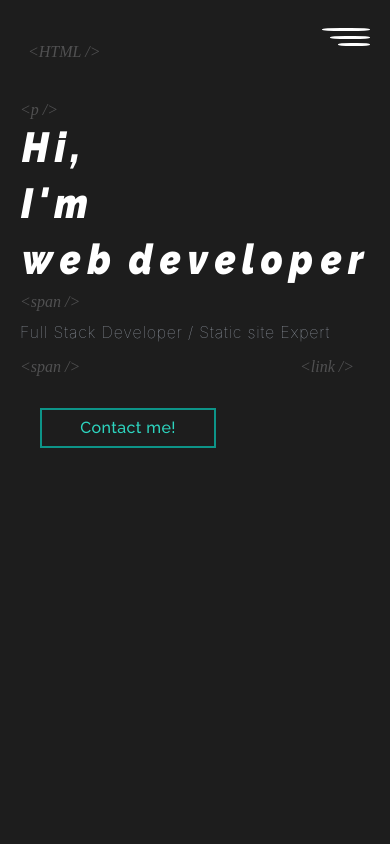
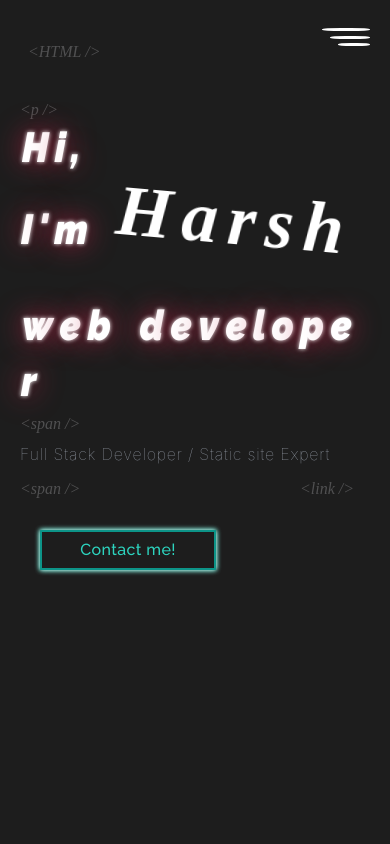
Before and after one commit to DeveHk/DeveHk.github.io, a React (Vite) app: page / in a window 390 px wide. Shown: the top 844 px of the page. Built offline with nearby package versions, Linux system fonts and the light colour scheme; a web font is replaced by a local one.

Commit message:
project added

```diff
--- a/src/App.scss
+++ b/src/App.scss
@@ -95,13 +95,16 @@ body {
 }
 
 .button {
+  box-shadow: 0 0 5px #fff, 0 0 5px rgb(8, 253, 216);
   transition: all 1s;
   position: relative;
   overflow: hidden;
   box-sizing: border-box;
   z-index: 1;
 }
-
+.button:hover{
+  box-shadow: 0 0 5px #fff, 0 0 20px rgb(8, 253, 216);
+}
 
 .button::before {
   transition: all 0.4s;
--- a/src/assets/Components/header/Contact.jsx
+++ b/src/assets/Components/header/Contact.jsx
@@ -10,7 +10,7 @@ const Contact = ({ text }) => {
                 }, 2200
             )
             ti.current.style.animationDelay = "2.1s"
-            ti.current.classList.add('slide-top')
+            ti.current.classList.add('slide-t')
         },[]
     )
     return (
--- a/src/assets/Components/header/Fullhead.jsx
+++ b/src/assets/Components/header/Fullhead.jsx
@@ -2,6 +2,8 @@ import React, { useEffect, useRef } from 'react'
 import Txt from '../Others/Txt'
 import './Animation.css'
 import Contact from './Contact'
+
+import './header.scss'
 import Title from './Title'
 
 const Fullhead = () => {
--- a/src/assets/Components/header/Title.jsx
+++ b/src/assets/Components/header/Title.jsx
@@ -1,7 +1,6 @@
 import React, { useEffect, useRef } from 'react'
 import useScrollAnimation from '../../Hooks/useScrollFunc'
 import Txt from '../Others/Txt'
-import './header.scss'
 const Title = () => {
 const ti=useRef("")
 useEffect(
@@ -12,14 +11,15 @@ useEffect(
     },2200
   )
   ti.current.style.animationDelay="2.1s"
-  ti.current.classList.add('slide-top')
+  ti.current.classList.add('slide-t')
 }
   ,[]
 )
   return (
     <div className="px-5 md:px-10 relative">
       <A />
-       <Text text={"Hi, /I'm /web developer"} />
+
+       <Text text={"Hi,. /I'm. Harsh ./web. developer"} />
       <div className="font-thin text-gray-400 mt-6 opacity-0 tracking-wider" ref={ti}>
         Full Stack Developer / Static site Expert
       </div>
@@ -51,9 +51,17 @@ const Text = ({ text }) => {
     const Chlds=target.current.children
     console.dir(Chlds.length)
     for(let i=0;i<Chlds.length;i++){
+      if(i==9){
+        Chlds[i].style.animationDelay=`0.5s`
+        Chlds[i].classList.add('drop');
+
+      }
+      else{
       Chlds[i].style.animationDelay=`${i*0.1}s`
-      console.dir(Chlds[i].style)
+      //console.dir(Chlds[i].style)
       Chlds[i].classList.add('letter');
+      }
+
 
     }
   }
@@ -80,16 +88,24 @@ const Text = ({ text }) => {
       )
   return (
     <div className=" font-extrabold Raleway-900 tracking-[4px] leading-10  text-white md:text-5xl lg:text-6xl R-800 inline-block" ref={target}>
-      {text.split("").map(
+      {text.split(" ").map(
         (c) => {
-
-          if (c == ' ')
-          return <span className="invisible">_</span>
-            if (c == '/')
-            return <br/>
+          if(c=='Harsh')
+          c=(
+            <div className="inline-block text-7xl opacity-0 styled-name">{c}</div>
+          )
+          else
+          c=c.split('').map((p)=>{
+            console.log(p)
+          if (p == '/')
+          return <br/>
+          if (p == '.')
+          return <div className="invisible inline">__</div>
           return (
-            <Leter c={c} />
+            <Leter c={p} />
           )
+          })
+          return(c)
 
         }
       )}
@@ -98,13 +114,13 @@ const Text = ({ text }) => {
 }
 
  const Leter = ({ c }) => {
-  return (<div className="text-[42px] pb-4 md:text-6xl md:pd-8 lg:text-[80px] hover:text-[rgb(8,253,216)]  opacity-0 inline-block " onMouseOver={(e) => {
+  return (<div className="text-[42px] pb-4 md:text-6xl md:pd-8 lg:text-[80px] hover:text-[rgb(8,253,216)]  opacity-0 inline-block tx" onMouseOver={(e) => {
     e.target.style.animationDelay='0s'
     e.target.classList.remove("letter");
     e.target.classList.remove("opacity-0");
-    e.target.classList.add("text");
+    e.target.classList.add("tex");
     setTimeout(
-      () => { e.target.classList.remove("text") }, 800
+      () => { e.target.classList.remove("tex") }, 800
     )
   }}>{c}
   </div>
--- a/src/assets/Components/header/header.scss
+++ b/src/assets/Components/header/header.scss
@@ -8,9 +8,8 @@
   font-family: "Rocher", cursive;
   font-family: 'Rocher';
   display: inline-block;
-  font-size: 120px;
   letter-spacing: 10px;
-  transform: rotateZ(1deg);
+  transform: rotateZ(5deg);
 }
 
 
@@ -24,6 +23,7 @@
 @keyframes bgrubberband {
 
   0% {
+    text-shadow: 0 0 5px #fff, 0 0 20px #fff, 0 0 30px rgb(1, 255, 233), 0 0 40px rgb(1, 255, 233), 0 0 50px rgb(1, 255, 233), 0 0 60px rgb(1, 255, 233), 0 0 70px rgb(1, 255, 233);
     transform: scale(1);
     transform: rotate(-0.2turn);
 
@@ -53,19 +53,41 @@
   }
 
   100% {
+    text-shadow: 0 0 5px #fff, 0 0 30px rgb(188, 32, 69);
     transform: scaleX(0.88) scaleY(1);
     opacity: 1;
   }
 }
+.tx{
+  text-shadow: 0 0 5px #fff, 0 0 20px rgb(255, 165, 0);
+}
 
-.text {
+.drop{
+
+  animation: tdrop 800ms alternate ease-out forwards;
+}
+@keyframes tdrop{
+  0%{
+    opacity: 0;
+
+    transform: translateY(-100px);
+  }
+  100%{
+    opacity: 1;
+    transform: translateY(0px), rotate(10deg);
+  }
+}
+
+.tex {
   position: relative;
+  text-shadow: 0 0 20px #fff, 0 0 30px rgb(188, 32, 69), 0 0 40px rgb(188, 32, 69), 0 0 50px rgb(188, 32, 69), 0 0 60px rgb(188, 32, 69), 0 0 70px rgb(188, 32, 69), 0 0 80px rgb(188, 32, 69);
   animation: rubberband 800ms alternate ease-out;
 }
 
 @keyframes rubberband {
   0% {
     transform: scaleX(1);
+
   }
 
   40% {
@@ -92,21 +114,19 @@
     transform: scaleX(1) scaleY(1);
   }
 }
+.slide-t{
+  position: relative;
+  animation: slide 0.5s ease-in 1 0s none;
+}
+@keyframes slide {
+  0%{
+    opacity: 0;
+    transform: scale(1);
 
-.glow {
-  font-size: 80px;
-  color: #fff;
-  text-align: center;
-  -webkit-animation: glow 1s ease-in-out infinite alternate;
-  -moz-animation: glow 1s ease-in-out infinite alternate;
-  animation: glow 1s ease-in-out infinite alternate;
-}
-
-@-webkit-keyframes glow {
-  from {
-    text-shadow: 0 0 10px #fff, 0 0 20px #fff, 0 0 30px #e60073, 0 0 40px #e60073, 0 0 50px #e60073, 0 0 60px #e60073, 0 0 70px #e60073;
+    top:150px
   }
-  to {
-    text-shadow: 0 0 20px #fff, 0 0 30px #ff4da6, 0 0 40px #ff4da6, 0 0 50px #ff4da6, 0 0 60px #ff4da6, 0 0 70px #ff4da6, 0 0 80px #ff4da6;
+  100%{
+    transform: scale(1);
+    top:0px;
   }
 }
```
